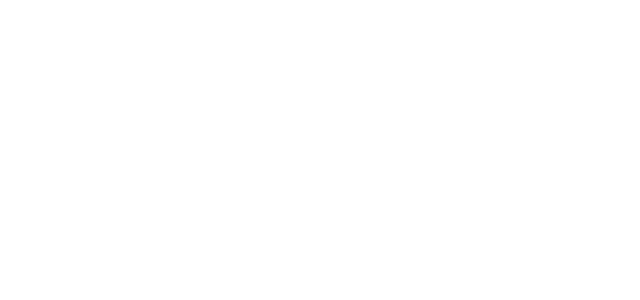
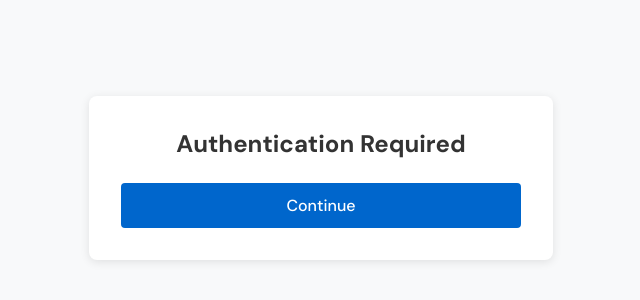
Before and after one commit to sanath265/getmyuri, a React (Create React App) app: page /auth in a window 1280 px wide. Before the commit this address had no page. Shown: the part 238-538 px from the top of the page, without its empty margins (319-959 px from the left). Built offline with nearby package versions, Linux system fonts and the light colour scheme.

Commit message:
added Auth page

```diff
--- a/src/App.js
+++ b/src/App.js
@@ -9,6 +9,7 @@
 import Dashboard from './components/Dashboard';
 import CustomizeLink from './components/CustomizeLink';
 import Contact from './components/Contact';
+import Auth from './components/Auth';
 import './App.css';
 
 function AppRoutes() {
@@ -21,6 +22,7 @@
       <Route path="/dashboard" element={<Dashboard />} />
       <Route path="/customize" element={<CustomizeLink />} />
       <Route path="/contact" element={<Contact />} />
+      <Route path="/auth" element={<Auth />} />
     </Routes>
   );
 }
--- /dev/null
+++ b/src/components/Auth.js
@@ -0,0 +1,156 @@
+import React, { useState, useEffect } from 'react';
+import { useLocation, useNavigate } from 'react-router-dom';
+import '../styles/auth.css';
+
+function Auth() {
+  const [password, setPassword] = useState('');
+  const [location, setLocation] = useState(null);
+  const [error, setError] = useState('');
+  const [loading, setLoading] = useState(false);
+  const [queryParams, setQueryParams] = useState({
+    aliasPath: '',
+    password_required: false,
+    location_required: false
+  });
+
+  const navigate = useNavigate();
+  const locationHook = useLocation();
+
+  useEffect(() => {
+    // Parse URL parameters
+    const params = new URLSearchParams(locationHook.search);
+    setQueryParams({
+      aliasPath: params.get('aliasPath') || '',
+      password_required: params.get('password_required') === 'true',
+      location_required: params.get('location_required') === 'true'
+    });
+  }, [locationHook]);
+
+  const getLocation = () => {
+    return new Promise((resolve, reject) => {
+      if (navigator.geolocation) {
+        navigator.geolocation.getCurrentPosition(
+          (position) => {
+            const { latitude, longitude } = position.coords;
+            setLocation({ latitude, longitude });
+            resolve({ latitude, longitude });
+          },
+          (error) => {
+            setError('Failed to get location. Please enable location access.');
+            reject(error);
+          }
+        );
+      } else {
+        setError('Geolocation is not supported by your browser');
+        reject(new Error('Geolocation not supported'));
+      }
+    });
+  };
+
+  const handleSubmit = async (e) => {
+    e.preventDefault();
+    setError('');
+    setLoading(true);
+
+    try {
+      // Build the URL with parameters
+      let url = `http://www.getmyuri.com/r/${queryParams.aliasPath}`;
+      const params = new URLSearchParams();
+
+      // Add password if required
+      if (queryParams.password_required && password) {
+        params.append('passcode', password);
+      }
+
+      // Get location if required
+      if (queryParams.location_required && !location) {
+        try {
+          const coords = await getLocation();
+          params.append('lat', coords.latitude.toString());
+          params.append('long', coords.longitude.toString());
+        } catch (error) {
+          setLoading(false);
+          return; // Error message already set by getLocation
+        }
+      } else if (location) {
+        params.append('lat', location.latitude.toString());
+        params.append('long', location.longitude.toString());
+      }
+
+      // Add parameters to URL if any exist
+      const paramString = params.toString();
+      if (paramString) {
+        url += '?' + paramString;
+      }
+
+      // Make the API call
+      const response = await fetch(url);
+      const data = await response.json();
+
+      if (!response.ok) {
+        throw new Error(data.message || 'Failed to authenticate');
+      }
+
+      // If successful, redirect to the URL
+      window.location.href = data.redirectUrl || url;
+    } catch (err) {
+      setError(err.message || 'Authentication failed. Please try again.');
+    } finally {
+      setLoading(false);
+    }
+  };
+
+  return (
+    <div className="auth-container">
+      <div className="auth-box">
+        <h2>Authentication Required</h2>
+        <form onSubmit={handleSubmit}>
+          {queryParams.password_required && (
+            <div className="form-group">
+              <label>Password</label>
+              <input
+                type="password"
+                value={password}
+                onChange={(e) => setPassword(e.target.value)}
+                placeholder="Enter password"
+                required
+              />
+            </div>
+          )}
+
+          {queryParams.location_required && !location && (
+            <div className="form-group">
+              <button
+                type="button"
+                className="location-btn"
+                onClick={getLocation}
+              >
+                Allow Location Access
+              </button>
+            </div>
+          )}
+
+          {location && (
+            <div className="location-info">
+              Location access granted ✓
+            </div>
+          )}
+
+          {error && <div className="error-message">{error}</div>}
+
+          <button
+            type="submit"
+            className="submit-btn"
+            disabled={loading ||
+              (queryParams.password_required && !password) ||
+              (queryParams.location_required && !location)}
+          >
+            {loading ? 'Verifying...' : 'Continue'}
+          </button>
+        </form>
+      </div>
+    </div>
+  );
+}
+
+export default Auth;
--- /dev/null
+++ b/src/styles/auth.css
@@ -0,0 +1,110 @@
+.auth-container {
+  display: flex;
+  justify-content: center;
+  align-items: center;
+  min-height: 100vh;
+  background-color: #f8f9fa;
+  padding: 1rem;
+}
+
+.auth-box {
+  background: white;
+  padding: 2rem;
+  border-radius: 8px;
+  box-shadow: 0 2px 10px rgba(0, 0, 0, 0.1);
+  width: 100%;
+  max-width: 400px;
+}
+
+.auth-box h2 {
+  margin: 0 0 1.5rem;
+  color: #333;
+  text-align: center;
+}
+
+.form-group {
+  margin-bottom: 1.5rem;
+}
+
+.form-group label {
+  display: block;
+  margin-bottom: 0.5rem;
+  color: #555;
+  font-weight: 500;
+}
+
+.form-group input {
+  width: 100%;
+  padding: 0.75rem;
+  border: 1px solid #ddd;
+  border-radius: 4px;
+  font-size: 16px;
+}
+
+.form-group input:focus {
+  outline: none;
+  border-color: #0066cc;
+  box-shadow: 0 0 0 2px rgba(0, 102, 204, 0.1);
+}
+
+.location-btn {
+  width: 100%;
+  padding: 0.75rem;
+  background-color: #f8f9fa;
+  border: 1px solid #ddd;
+  border-radius: 4px;
+  color: #555;
+  font-size: 16px;
+  cursor: pointer;
+  transition: all 0.2s ease;
+}
+
+.location-btn:hover {
+  background-color: #e9ecef;
+}
+
+.location-info {
+  padding: 0.75rem;
+  background-color: #e8f5e9;
+  border-radius: 4px;
+  color: #2e7d32;
+  margin-bottom: 1.5rem;
+  text-align: center;
+}
+
+.error-message {
+  padding: 0.75rem;
+  background-color: #ffebee;
+  border-radius: 4px;
+  color: #c62828;
+  margin-bottom: 1.5rem;
+  text-align: center;
+}
+
+.submit-btn {
+  width: 100%;
+  padding: 0.75rem;
+  background-color: #0066cc;
+  border: none;
+  border-radius: 4px;
+  color: white;
+  font-size: 16px;
+  font-weight: 500;
+  cursor: pointer;
+  transition: all 0.2s ease;
+}
+
+.submit-btn:hover:not(:disabled) {
+  background-color: #0052a3;
+}
+
+.submit-btn:disabled {
+  background-color: #ccc;
+  cursor: not-allowed;
+}
+
+@media (max-width: 480px) {
+  .auth-box {
+    padding: 1.5rem;
+  }
+}
```
